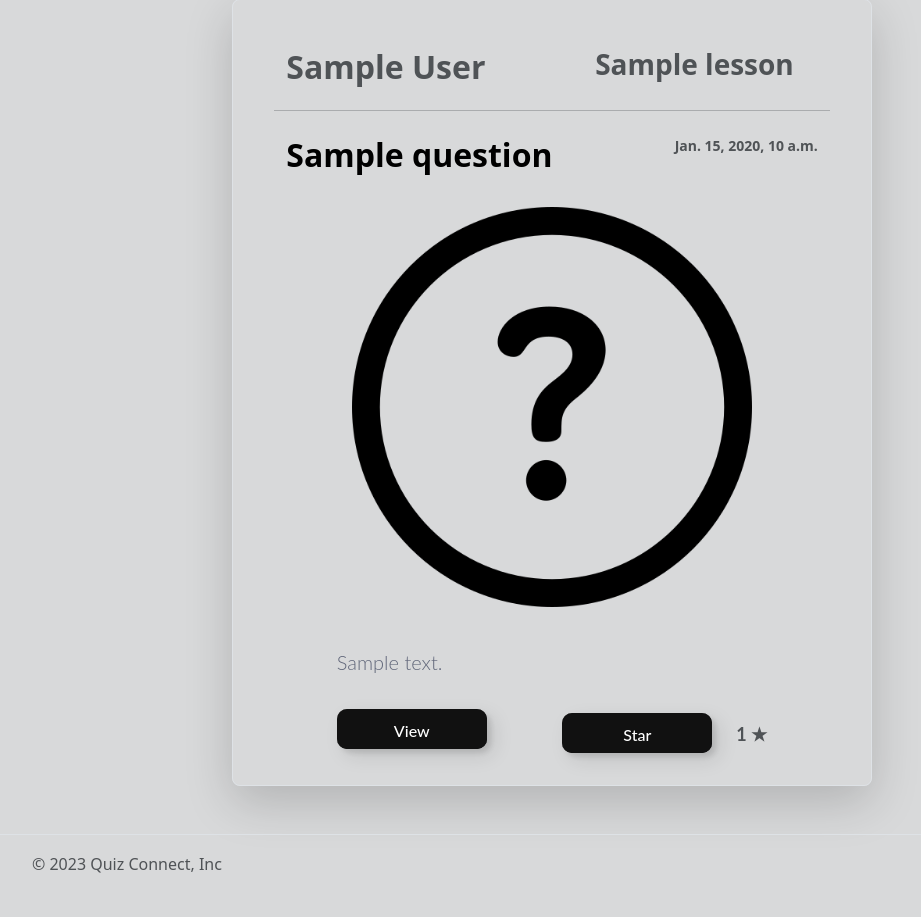
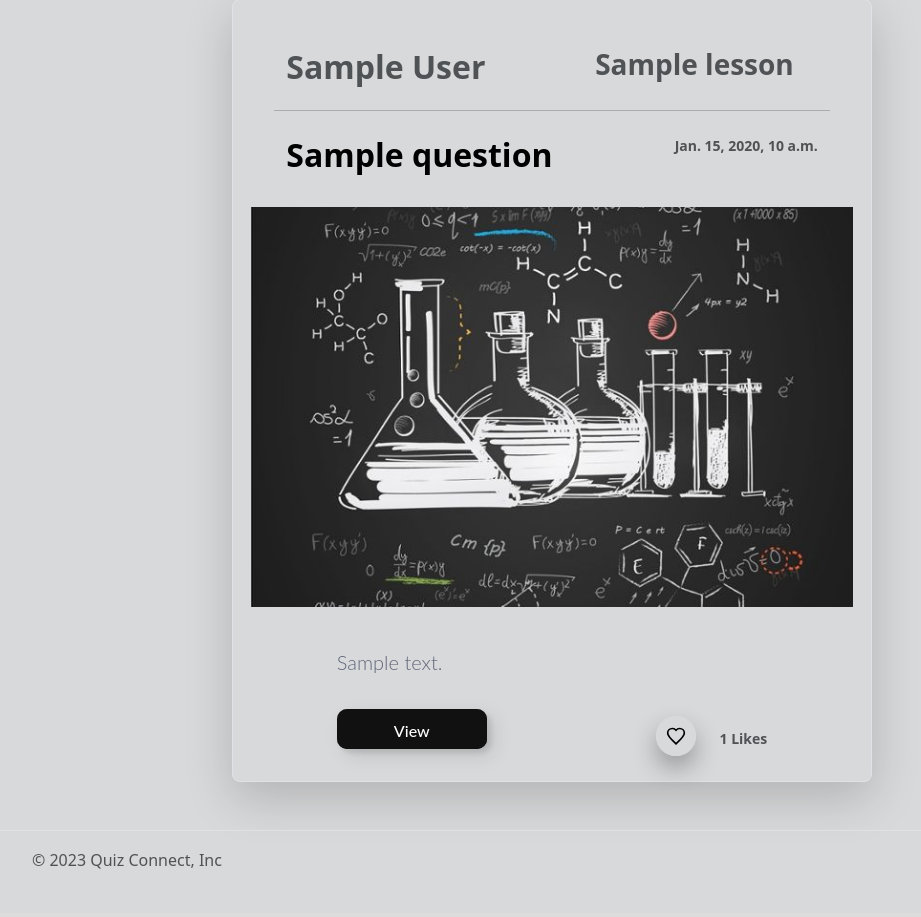
Before and after one commit to KutayAkmese/QuizConnect, a Django app: page /home/1 in a window 1280 px wide. Shown: the part 253-1170 px from the top of the page, without its empty margins (88-1009 px from the left). After the commit the page ends 1122 px from the top, so only its background shows below. Run offline with Django 4.2, Linux system fonts and the light colour scheme; tables that the repository leaves empty hold one stand-in row (values such as "Sample post").

Commit message:
Adding like button

```diff
--- /dev/null
+++ b/quizconnect/app/static/css/like-button.css
@@ -0,0 +1,267 @@
+@charset "UTF-8";
+*, *:before, *:after {
+  position: relative;
+  box-sizing: border-box;
+}
+
+:root {
+  --color-bg: #D8D9DA;
+  --color-heart: black;
+  --easing: cubic-bezier(.7,0,.3,1);
+  --duration: .5s;
+}
+
+
+.like-button {
+  font-size: 5vmin;
+  -webkit-appearance: none;
+     -moz-appearance: none;
+          appearance: none;
+  border: none;
+  border-radius: 50%;
+  background: #D8D9DA;
+  width: 1em;
+  height: 1em;
+  padding: 0;
+  margin: 0;
+  outline: none;
+  z-index: 2;
+  -webkit-transition: -webkit-transform var(--duration) var(--easing);
+  transition: -webkit-transform var(--duration) var(--easing);
+  transition: transform var(--duration) var(--easing);
+  transition: transform var(--duration) var(--easing), -webkit-transform var(--duration) var(--easing);
+  cursor: pointer;
+}
+.like-button:before {
+  z-index: -1;
+  content: '';
+  position: absolute;
+  top: 0;
+  left: 0;
+  width: 100%;
+  height: 100%;
+  box-shadow: 0 0.3em 0.6em rgba(0, 0, 0, 0.3);
+  border-radius: inherit;
+  -webkit-transition: inherit;
+  transition: inherit;
+}
+.like-button:after {
+  content: '';
+  position: absolute;
+  top: 0;
+  left: 0;
+  width: 100%;
+  height: 100%;
+  background-color: #D8D9DA;
+  border-radius: inherit;
+  z-index: -1;
+}
+.like-button:active:before {
+  -webkit-animation: depress-shadow var(--duration) var(--easing) both;
+          animation: depress-shadow var(--duration) var(--easing) both;
+}
+.like-button:focus:after {
+  -webkit-animation: depress var(--duration) var(--easing) both;
+          animation: depress var(--duration) var(--easing) both;
+}
+@-webkit-keyframes depress {
+  from, to {
+    -webkit-transform: none;
+            transform: none;
+  }
+  50% {
+    -webkit-transform: translateY(5%) scale(0.9);
+            transform: translateY(5%) scale(0.9);
+  }
+}
+@keyframes depress {
+  from, to {
+    -webkit-transform: none;
+            transform: none;
+  }
+  50% {
+    -webkit-transform: translateY(5%) scale(0.9);
+            transform: translateY(5%) scale(0.9);
+  }
+}
+@-webkit-keyframes depress-shadow {
+  from, to {
+    -webkit-transform: none;
+            transform: none;
+  }
+  50% {
+    -webkit-transform: scale(0.5);
+            transform: scale(0.5);
+  }
+}
+@keyframes depress-shadow {
+  from, to {
+    -webkit-transform: none;
+            transform: none;
+  }
+  50% {
+    -webkit-transform: scale(0.5);
+            transform: scale(0.5);
+  }
+}
+.like-wrapper {
+  display: grid;
+  -webkit-box-align: center;
+          align-items: center;
+  -webkit-box-pack: center;
+          justify-content: center;
+  z-index: 1;
+}
+.like-wrapper > * {
+  margin: auto;
+  grid-area: 1 / 1;
+}
+
+.heart {
+  width: .5em;
+  height: .5em;
+  display: block;
+  -webkit-transform-origin: center 80%;
+          transform-origin: center 80%;
+}
+.heart > path {
+  stroke: var(--color-heart);
+  stroke-width: 2;
+  fill: transparent;
+  -webkit-transition: fill var(--duration) var(--easing);
+  transition: fill var(--duration) var(--easing);
+}
+.like-button:focus .heart > path {
+  fill: var(--color-heart);
+}
+.like-button:focus .heart {
+  -webkit-animation: heart-bounce var(--duration) var(--easing);
+          animation: heart-bounce var(--duration) var(--easing);
+}
+@-webkit-keyframes heart-bounce {
+  40% {
+    -webkit-transform: scale(0.7);
+            transform: scale(0.7);
+  }
+  0%, 80%, 100% {
+    -webkit-transform: scale(1);
+            transform: scale(1);
+  }
+}
+@keyframes heart-bounce {
+  40% {
+    -webkit-transform: scale(0.7);
+            transform: scale(0.7);
+  }
+  0%, 80%, 100% {
+    -webkit-transform: scale(1);
+            transform: scale(1);
+  }
+}
+/* Added wrapper to prevent layout jank with resizing particles */
+.particles {
+  width: 1px;
+  height: 1px;
+}
+
+.particle {
+  position: absolute;
+  top: 0;
+  left: 0;
+  height: .1em;
+  width: .1em;
+  border-radius: .05em;
+  background-color: var(--color);
+  --percentage: calc( var(--i) / var(--total-particles) );
+  --Θ: calc( var(--percentage) * 1turn );
+  -webkit-transform: translate(-50%, -50%) rotate(var(--Θ)) translateY(0) scaleY(0);
+          transform: translate(-50%, -50%) rotate(var(--Θ)) translateY(0) scaleY(0);
+  -webkit-transition: all var(--duration) var(--easing);
+  transition: all var(--duration) var(--easing);
+}
+.like-button:focus .particle {
+  -webkit-animation: particles-out calc(var(--duration) * 1.2) var(--easing) forwards;
+          animation: particles-out calc(var(--duration) * 1.2) var(--easing) forwards;
+}
+@-webkit-keyframes particles-out {
+  50% {
+    height: .3em;
+  }
+  50%, 60% {
+    height: .3em;
+    -webkit-transform: translate(-50%, -50%) rotate(var(--Θ)) translateY(0.8em) scale(1);
+            transform: translate(-50%, -50%) rotate(var(--Θ)) translateY(0.8em) scale(1);
+  }
+  60% {
+    height: .2em;
+  }
+  100% {
+    -webkit-transform: translate(-50%, -50%) rotate(var(--Θ)) translateY(1em) scale(0);
+            transform: translate(-50%, -50%) rotate(var(--Θ)) translateY(1em) scale(0);
+  }
+}
+@keyframes particles-out {
+  50% {
+    height: .3em;
+  }
+  50%, 60% {
+    height: .3em;
+    -webkit-transform: translate(-50%, -50%) rotate(var(--Θ)) translateY(0.8em) scale(1);
+            transform: translate(-50%, -50%) rotate(var(--Θ)) translateY(0.8em) scale(1);
+  }
+  60% {
+    height: .2em;
+  }
+  100% {
+    -webkit-transform: translate(-50%, -50%) rotate(var(--Θ)) translateY(1em) scale(0);
+            transform: translate(-50%, -50%) rotate(var(--Θ)) translateY(1em) scale(0);
+  }
+}
+.ripple {
+  height: 1em;
+  width: 1em;
+  border-radius: 50%;
+  overflow: hidden;
+  z-index: 1;
+}
+.ripple:before {
+  content: '';
+  position: absolute;
+  top: 0;
+  left: 0;
+  width: 100%;
+  height: 100%;
+  border: 0.4em solid var(--color-heart);
+  border-radius: inherit;
+  -webkit-transform: scale(0);
+          transform: scale(0);
+}
+.like-button:focus .ripple:before {
+  -webkit-animation: ripple-out var(--duration) var(--easing);
+          animation: ripple-out var(--duration) var(--easing);
+}
+@-webkit-keyframes ripple-out {
+  from {
+    -webkit-transform: scale(0);
+            transform: scale(0);
+  }
+  to {
+    -webkit-transform: scale(5);
+            transform: scale(5);
+  }
+}
+@keyframes ripple-out {
+  from {
+    -webkit-transform: scale(0);
+            transform: scale(0);
+  }
+  to {
+    -webkit-transform: scale(5);
+            transform: scale(5);
+  }
+}
+/* Reset the animation when clicking again! */
+.like-button:focus {
+  pointer-events: none;
+  cursor: normal;
+}
--- a/quizconnect/app/static/css/main.css
+++ b/quizconnect/app/static/css/main.css
@@ -17,3 +17,52 @@ p {
     color: #61677A;
     text-align: justify;
   }
+
+  @import 'https://fonts.googleapis.com/css?family=Montserrat';
+
+
+
+.single-icon i:hover {
+    transform: scale(1.5);
+    color: #1813e4;
+}
+.multi-icon .set {
+    position: relative;
+    height: 40px;
+    width: 60px;
+    i {
+        position: absolute;
+        top: 0;
+        left: 0;
+        opacity: 0;
+        &:first-of-type {
+            opacity: 1;
+        }
+    }
+    &:hover i {
+        transform: scale(1.5);
+        color: #1813e4;
+    }
+}
+
+
+.fa-heart:hover {
+	animation: heart .5s cubic-bezier(.36,.07,.57,.99) infinite;
+}
+@keyframes heart {
+	0% {
+		transform: scale(1.5);
+	}
+	20% {
+		transform: scale(2);
+	}
+	30% {
+		transform: scale(1.5);
+	}
+	40% {
+		transform: scale(2);
+	}
+	100% {
+		transform: scale(1.5);
+	}
+}
--- a/quizconnect/app/templates/details.html
+++ b/quizconnect/app/templates/details.html
@@ -20,6 +20,8 @@
 
 
 
+
+
     {% include 'partials/_footer.html'%}
 
 </body>
--- a/quizconnect/app/templates/index.html
+++ b/quizconnect/app/templates/index.html
@@ -8,6 +8,7 @@
     <link href="https://cdn.jsdelivr.net/npm/bootstrap@5.3.2/dist/css/bootstrap.min.css" rel="stylesheet" integrity="sha384-T3c6CoIi6uLrA9TneNEoa7RxnatzjcDSCmG1MXxSR1GAsXEV/Dwwykc2MPK8M2HN" crossorigin="anonymous">
     <link rel="stylesheet" href="{% static 'css/button.css' %}">
     <link rel="stylesheet" href="{% static 'css/main.css' %}">
+    <link rel="stylesheet" href="{% static 'css/like-button.css' %}">
 </head>
   <body>
     {% include 'partials/_navbar.html'%}
@@ -22,5 +23,13 @@
 
 
     {% include 'partials/_footer.html'%}
+
+    <script>
+    // Nope
+    // ...except to show the animation on load
+    let b = document.querySelector('button');
+    setTimeout(()=>b.focus(), 100);
+    setTimeout(()=>b.blur(), 1000);
+    </script>
 </body>
 </html>
--- a/quizconnect/app/templates/partials/_content.html
+++ b/quizconnect/app/templates/partials/_content.html
@@ -14,7 +14,7 @@
           <small class="text-muted fw-bold justify-content-end">{{ timeLineItem.question.updated_at }}</small>
         </div>
         <div class="col-lg-11 py-4 d-flex justify-content-center">
-          <a href="{% url 'details' user_id=user.id item_id=timeLineItem.id %}"><img src="{% static 'img/example.png' %}" class="d-flex align-items-center" height="400"></a>
+          <a href="{% url 'details' user_id=user.id item_id=timeLineItem.id %}"><img src="{% static 'img/Kimya.jpeg' %}" class="d-flex align-items-center" height="400"></a>
         </div>
 
 
@@ -22,9 +22,26 @@
           <p class="lead">{{ timeLineItem.question.question_text|slice:255 }}</p>
           <div class="d-flex justify-content-between pt-3">
             <a href="{% url 'details' user_id=user.id item_id=timeLineItem.id %}"><button type="button" class="glow-on-hover custom-btn mb-3" style="width: 150px;">View</button></a>
-            <div class="mt-1 d-flex justify-content-between gap-4">
-              <a href=""><button type="button" class="glow-on-hover custom-btn mb-3" style="width: 150px;">Star</button></a>
-              <p class="text-muted fw-bold justify-content-end mt-2">{{ timeLineItem.question.star_number}} &#9733;</p>
+            <div class="mt-1 d-flex justify-content-between gap-4 align-items-center">
+              <a>
+                <button class="like-button">
+                  <div class="like-wrapper">
+                    <div class="ripple"></div>
+                    <svg class="heart" width="24" height="24" viewBox="0 0 24 24">
+                      <path d="M12,21.35L10.55,20.03C5.4,15.36 2,12.27 2,8.5C2,5.41 4.42,3 7.5,3C9.24,3 10.91,3.81 12,5.08C13.09,3.81 14.76,3 16.5,3C19.58,3 22,5.41 22,8.5C22,12.27 18.6,15.36 13.45,20.03L12,21.35Z"></path>
+                    </svg>
+                    <div class="particles" style="--total-particles: 6">
+                      <div class="particle" style="--i: 1; --color: #7642F0"></div>
+                      <div class="particle" style="--i: 2; --color: #AFD27F"></div>
+                      <div class="particle" style="--i: 3; --color: #DE8F4F"></div>
+                      <div class="particle" style="--i: 4; --color: #D0516B"></div>
+                      <div class="particle" style="--i: 5; --color: #5686F2"></div>
+                      <div class="particle" style="--i: 6; --color: #D53EF3"></div>
+                    </div>
+                  </div>
+                </button>
+              </a>
+              <small class="text-muted fw-bold justify-content-end"> {{ timeLineItem.question.star_number }} Likes</small>
             </div>
           </div>
 
```
